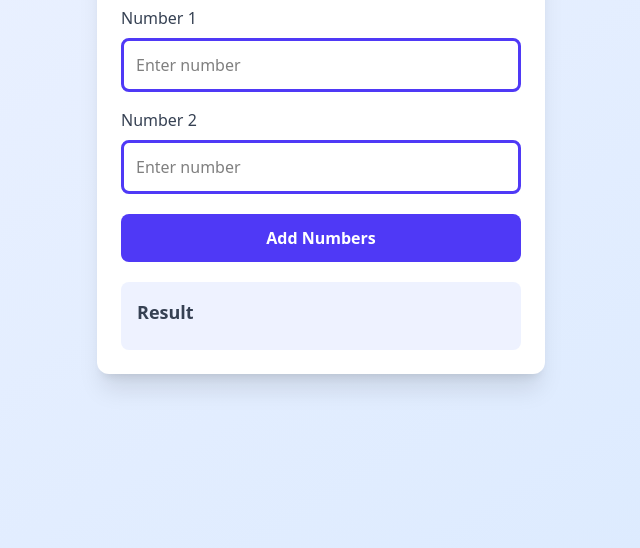
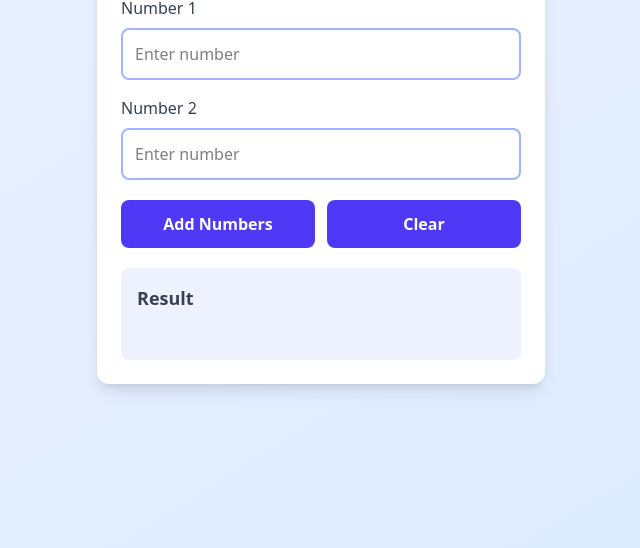
Before and after one commit to Ratanak123456/Calculator, a website: page index.html in a window 1280 px wide. Shown: the part 252-800 px from the top of the page, without its empty margins (319-959 px from the left). Drawn offline with Linux system fonts and the light colour scheme.

Commit message:
add resopinsive/clear fun

```diff
--- a/index.html
+++ b/index.html
@@ -9,47 +9,59 @@
     <style>
         .input-field:focus {
             border-color: #3b82f6;
-            box-shadow: 0 0 0 3px #432dd7;
+            box-shadow: 0 0 0 3px #3b82f64d;
+            outline: none;
         }
 
         .input-submit:hover {
-            box-shadow: inset 400px 0px 0px 0px #6c3bff;
-            transition-duration: 500ms;
-            cursor: pointer;
+            background-color: #4f46e5;
+            transform: translateY(-1px);
+            box-shadow: inset 200px 0px #6c3bff;
+
         }
     </style>
 </head>
 
-<body class="bg-gradient-to-br from-indigo-50 to-blue-100 min-h-screen grid place-items-center p-4">
-    <div class="bg-white rounded-xl shadow-xl w-full max-w-md p-6 transition hover:-translate-y-1 hover:shadow-2xl">
-        <h1 class="text-3xl font-bold text-center text-indigo-600 mb-6">Simple Calculator</h1>
+<body class="bg-gradient-to-br from-indigo-50 to-blue-100 min-h-screen flex items-center justify-center p-4">
+    <div class="calculator-container bg-white rounded-xl shadow-lg w-full max-w-md p-6 transition-all duration-300 hover:shadow-xl mx-auto">
+        <h1 class="text-2xl md:text-3xl font-bold text-center text-indigo-600 mb-4 md:mb-6">Simple Calculator</h1>
 
-        <div class="space-y-4 mb-5">
+        <div class="space-y-3 md:space-y-4 mb-4 md:mb-5">
             <div>
-                <label class="block text-gray-700 mb-2" for="number1">Number 1</label>
-                <input type="number" id="number1" class="input-field w-full p-3 border-[#4f39f6] border-3 rounded-lg"
-                    placeholder="Enter number">
+                <label class="block text-gray-700 text-sm md:text-base mb-1 md:mb-2" for="number1">Number 1</label>
+                <input type="number" id="number1"
+                       class="input-field w-full p-2 md:p-3 border-2 border-indigo-300 rounded-lg focus:border-indigo-500 transition-colors duration-200"
+                       placeholder="Enter number">
             </div>
 
             <div>
-                <label class="block text-gray-700 mb-2" for="number2">Number 2</label>
-                <input type="number" id="number2" class="input-field w-full p-3 border-[#4f39f6] border-3 rounded-lg"
-                    placeholder="Enter number">
+                <label class="block text-gray-700 text-sm md:text-base mb-1 md:mb-2" for="number2">Number 2</label>
+                <input type="number" id="number2"
+                       class="input-field w-full p-2 md:p-3 border-2 border-indigo-300 rounded-lg focus:border-indigo-500 transition-colors duration-200"
+                       placeholder="Enter number">
             </div>
         </div>
 
-        <button type="button" onclick="sum()"
-            class="w-full bg-indigo-600 input-submit text-white font-bold py-3 rounded-lg mb-5 transition active:scale-[0.98]">
-            Add Numbers
-        </button>
+        <div class="flex flex-col sm:flex-row gap-3 mb-4 md:mb-5">
+            <button type="button" onclick="sum()"
+                class="input-submit active:transform-[scale(0.98)] flex-1 bg-indigo-600 text-white font-medium md:font-bold py-2 md:py-3 rounded-lg transition-all duration-200">
+                Add Numbers
+            </button>
 
-        <div class="bg-indigo-50 rounded-lg p-4">
-            <h2 class="text-lg font-semibold text-gray-700 mb-2">Result</h2>
-            <div id="result" class="text-md font-bold text-indigo-600"></div>
+            <button type="button" onclick="clearInputs()"
+                class="input-submit active:transform-[scale(0.98)] flex-1 bg-indigo-600 text-white font-medium md:font-bold py-2 md:py-3 rounded-lg transition-all duration-200">
+                Clear
+            </button>
+        </div>
+
+        <div class="bg-indigo-50 rounded-lg p-3 md:p-4">
+            <h2 class="text-base md:text-lg font-semibold text-gray-700 mb-1 md:mb-2">Result</h2>
+            <div id="result" class="text-md font-bold text-indigo-600 min-h-6"></div>
         </div>
     </div>
-    <!-- <script src="./src/js/main.js"></script> -->
-    <script src="./src/js/sum.js"></script>
+
+    <script src="./src/js/main.js">
+    </script>
 </body>
 
 </html>
--- a/src/js/sum.js
+++ b/src/js/main.js
@@ -6,12 +6,16 @@ function sum() {
   if (isNaN(num1) && isNaN(num2)) {
     document.getElementById("result").textContent = "Please Input the Number";
   } else if (Number(num1) && isNaN(num2)) {
-    document.getElementById("result").textContent =
-      "Please Input the Second Number";
+    document.getElementById("result").textContent = "Please Input the Second Number";
   } else if (isNaN(num1) && Number(num2)) {
-    document.getElementById("result").textContent =
-      "Please Input the First Number";
+    document.getElementById("result").textContent = "Please Input the First Number";
   } else {
     document.getElementById("result").textContent = result;
   }
 }
+
+function clearInputs() {
+  document.getElementById("number1").value = "";
+  document.getElementById("number2").value = "";
+  document.getElementById("result").textContent = "";
+}
```
Also changed, not shown: src/output.css.
